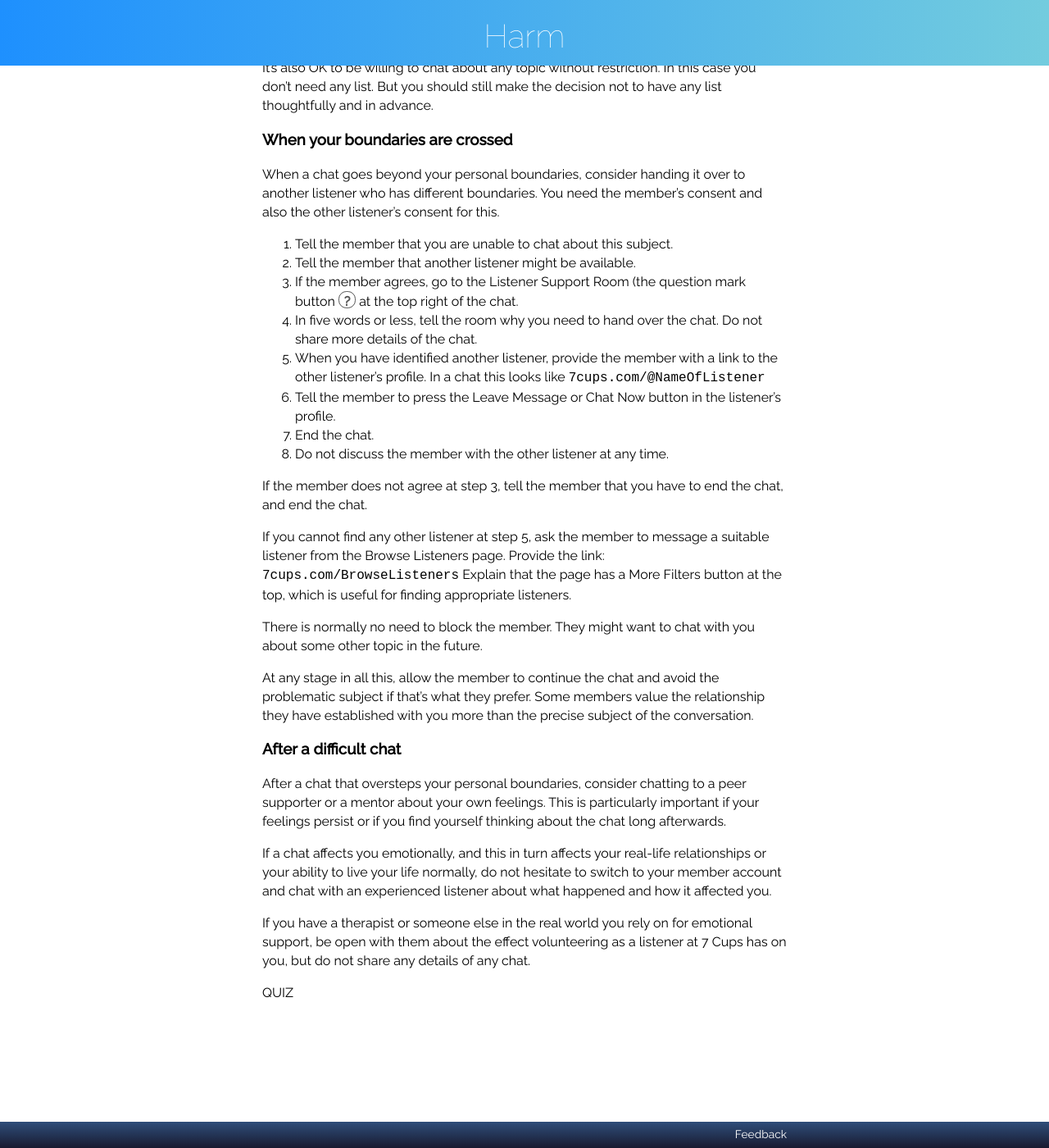
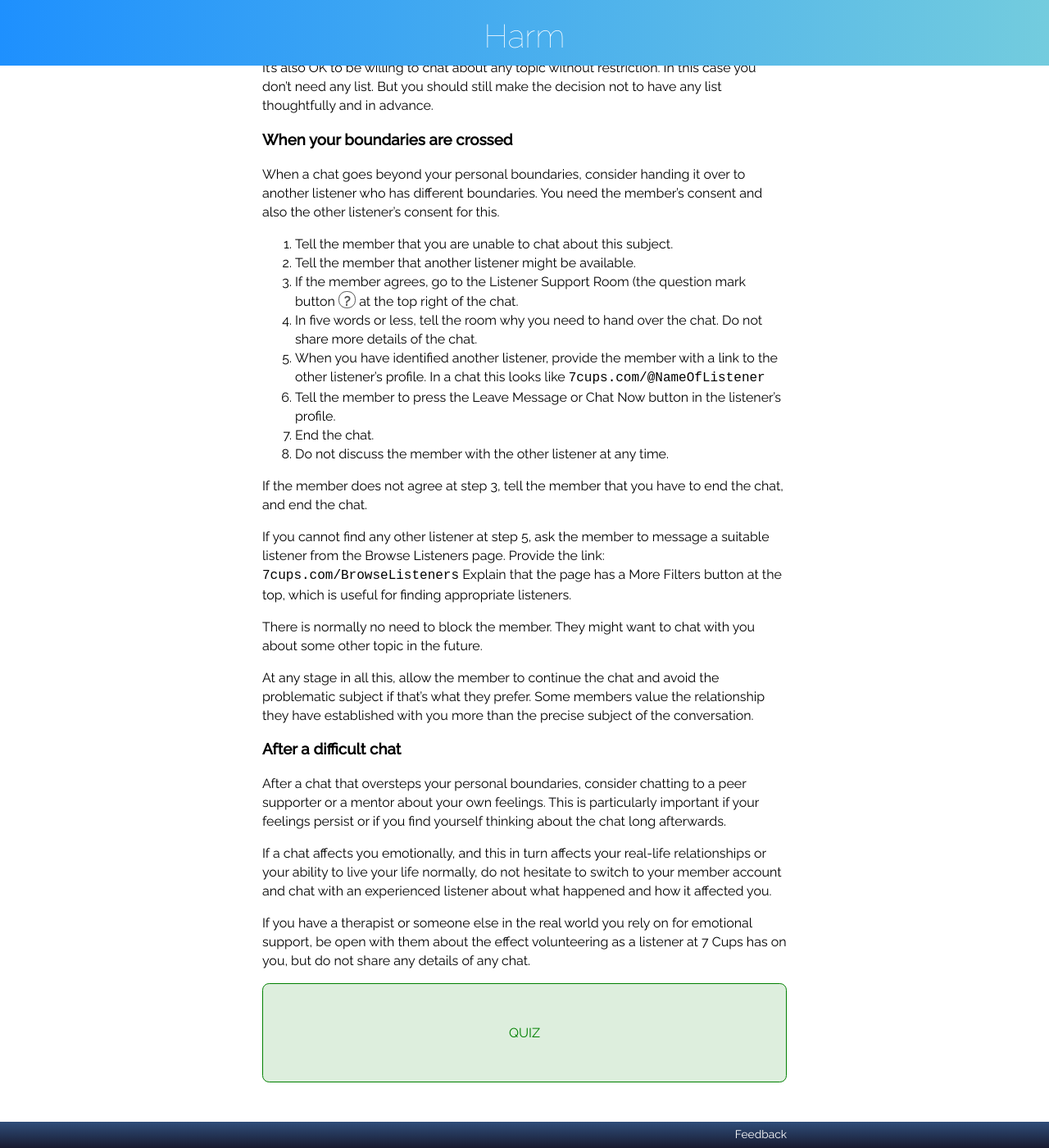
Before and after one commit to RarelyCharlie/rarelycharlie.github.io, a Jekyll site: the page built from _guide/harm.md, in a window 1280 px wide and 1400 px high, scrolled down 3454 px. Shown: the whole window at 82% size. Built offline with Jekyll 4.4.1, drawn with Linux system fonts in a browser that asks for light colours.

Commit message:
dummy quiz

```diff
--- a/_layouts/guide.html
+++ b/_layouts/guide.html
@@ -49,6 +49,8 @@ a[href]:hover {text-decoration: underline;}
 #content p.right {float: right; margin-right: 40px;}
 #content p.right+* {clear: both;}
 blockquote {margin: 0 40px; padding: 0 0 0 1ex; border-left: 2px solid #7bf; line-height: 26px;}
+#content p.dummyquiz {border: 1px solid green; background: #ded; text-align: center;
+    padding: 3em 0; color: green; border-radius: 1ex;}
 </style>
 <script>
 init = function () {}
```
